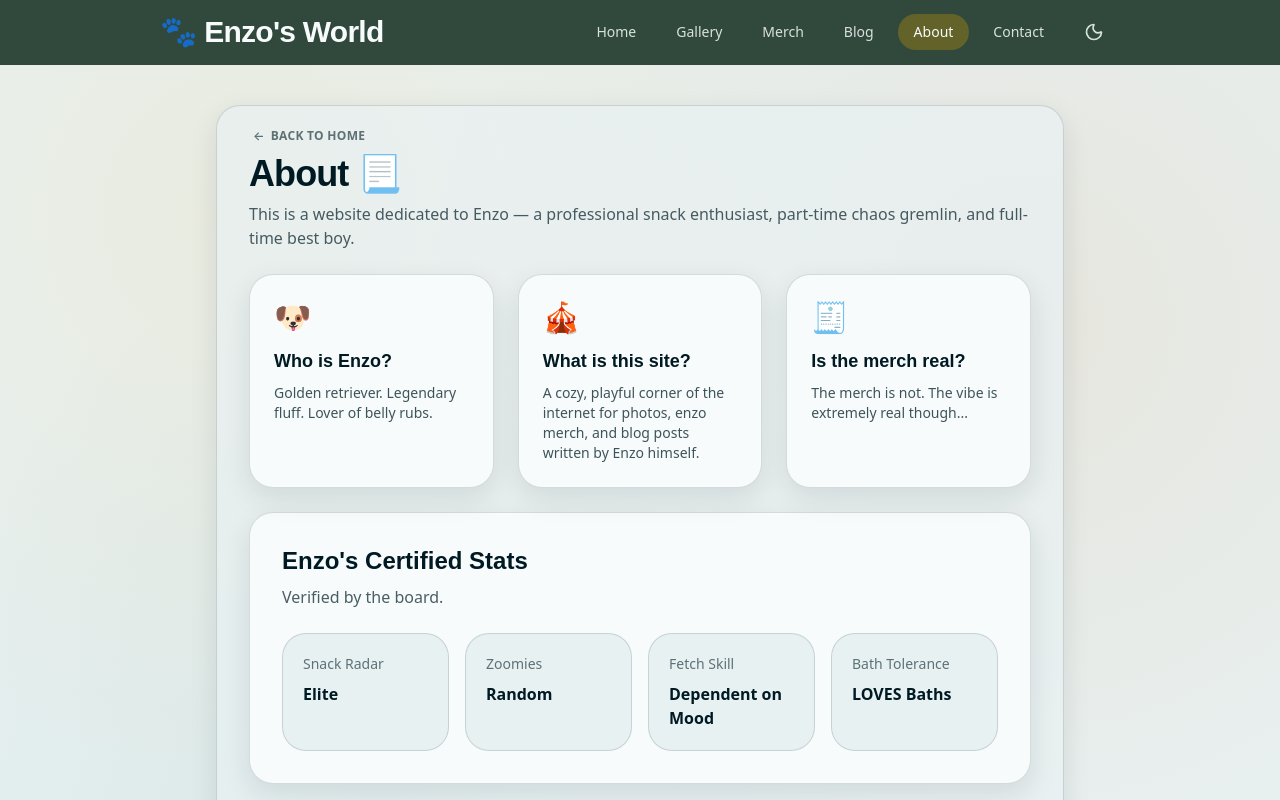
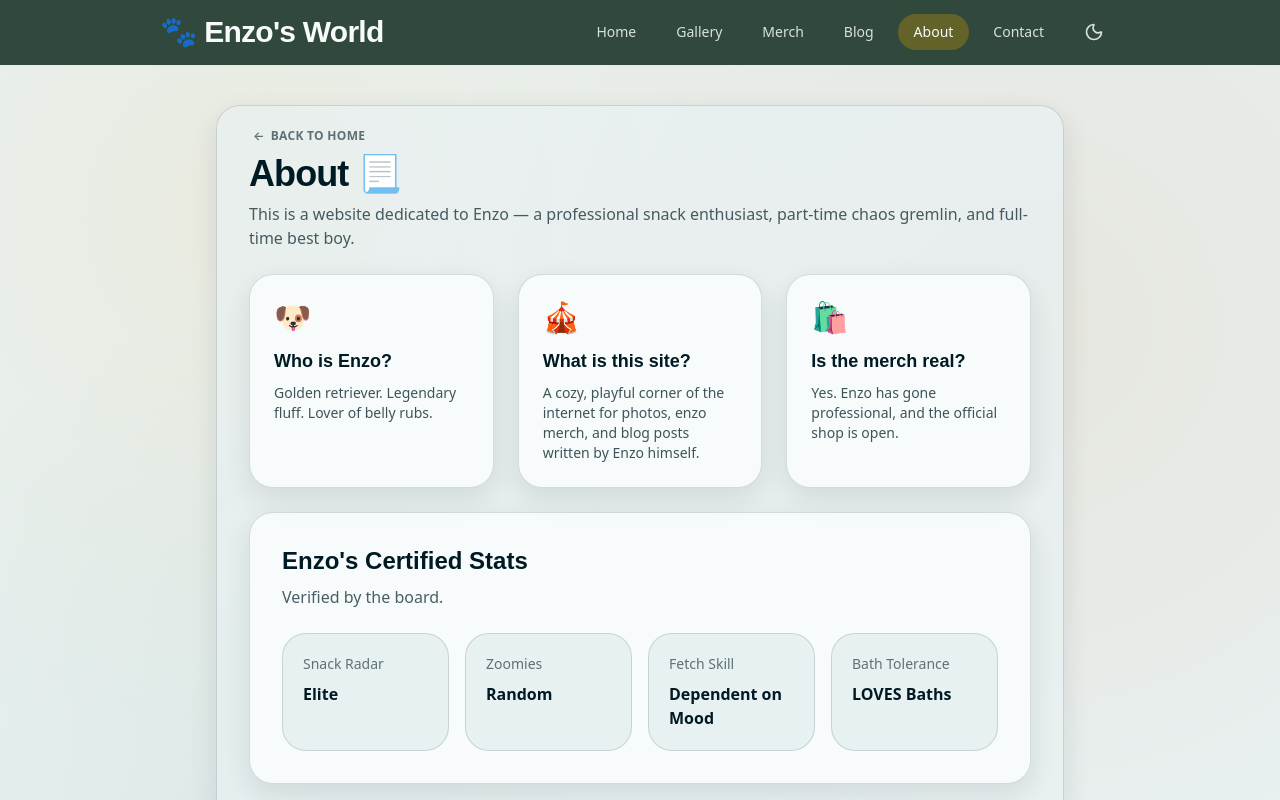
Before and after one commit to RickySerrano904/EnzosWorld.com, a Next.js app: page /about in a window 1280 px wide. Shown: the top 800 px of the page. Built offline with nearby package versions, Linux system fonts and the light colour scheme; a web font is replaced by a local one.

Commit message:
content(about): modify about card referencing the newly opened merch store

```diff
--- a/app/about/page.tsx
+++ b/app/about/page.tsx
@@ -30,8 +30,8 @@ export default function AboutPage() {
         />
         <InfoCard
           title="Is the merch real?"
-          emoji="🧾"
-          text="The merch is not. The vibe is extremely real though..."
+          emoji="🛍️"
+          text="Yes. Enzo has gone professional, and the official shop is open."
         />
       </section>
 
```
